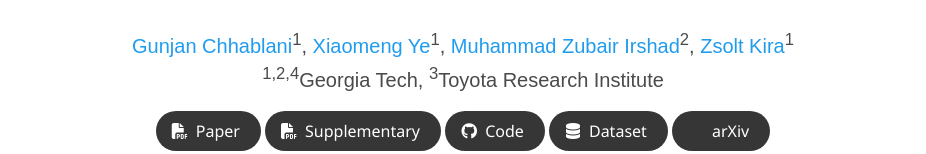
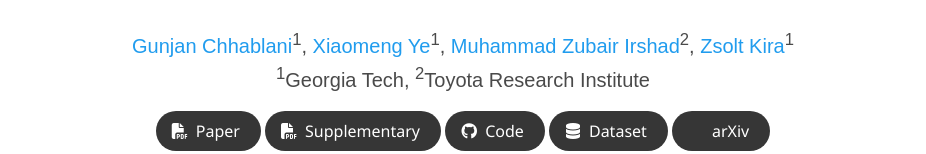
Before and after one commit to gchhablani/embodied-splat, a plain HTML site: page index.html in a window 1280 px wide. Shown: the part 267-421 px from the top of the page, without its empty margins (177-1103 px from the left). Drawn offline with nearby package versions, Linux system fonts and the light colour scheme; some packages are replaced by stand-ins of ours; a script that the page names is missing; some icons are missing; a web font is replaced by a local one.

Commit message:
afflication

```diff
--- a/index.html
+++ b/index.html
@@ -69,7 +69,7 @@
             </div>
 
             <div class="is-size-5 publication-authors">
-              <span class="author-block"><sup>1,2,4</sup>Georgia Tech, <sup>3</sup>Toyota Research Institute</span>
+              <span class="author-block"><sup>1</sup>Georgia Tech, <sup>2</sup>Toyota Research Institute</span>
               <!-- <span class="eql-cntrb"><small><br><sup>*</sup>Indicates Equal Contribution</small></span> -->
             </div>
 
```
